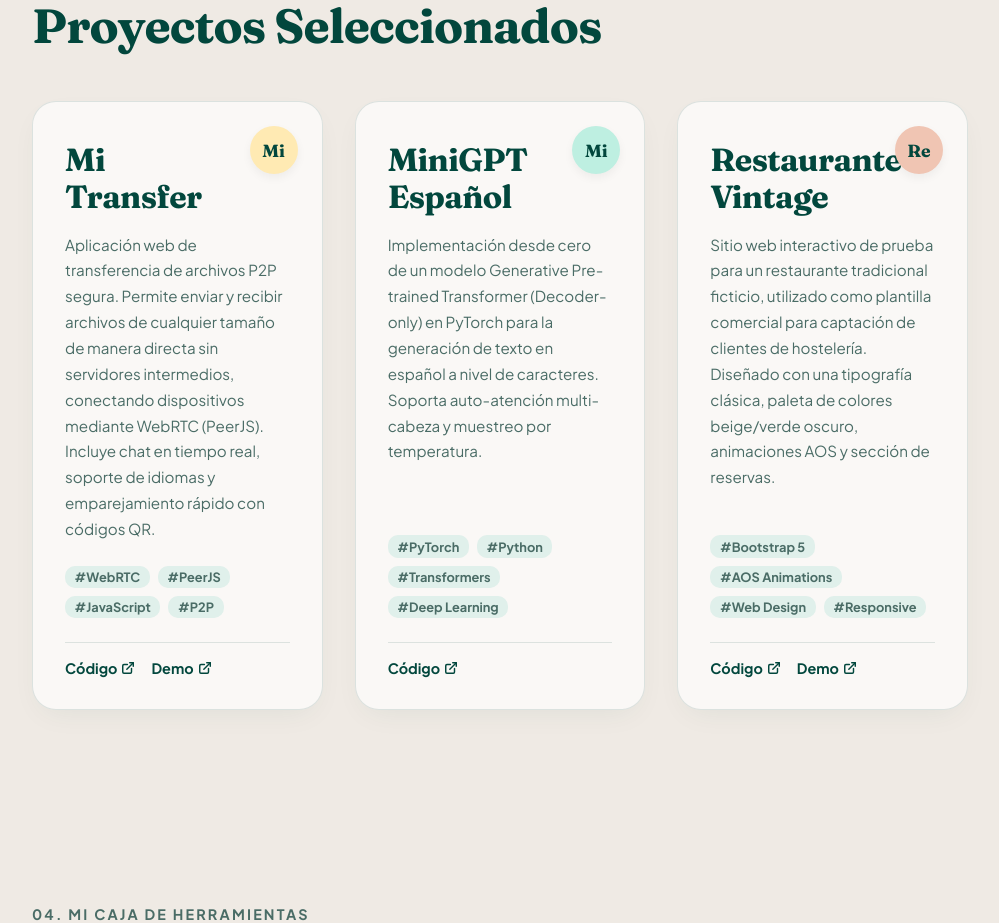
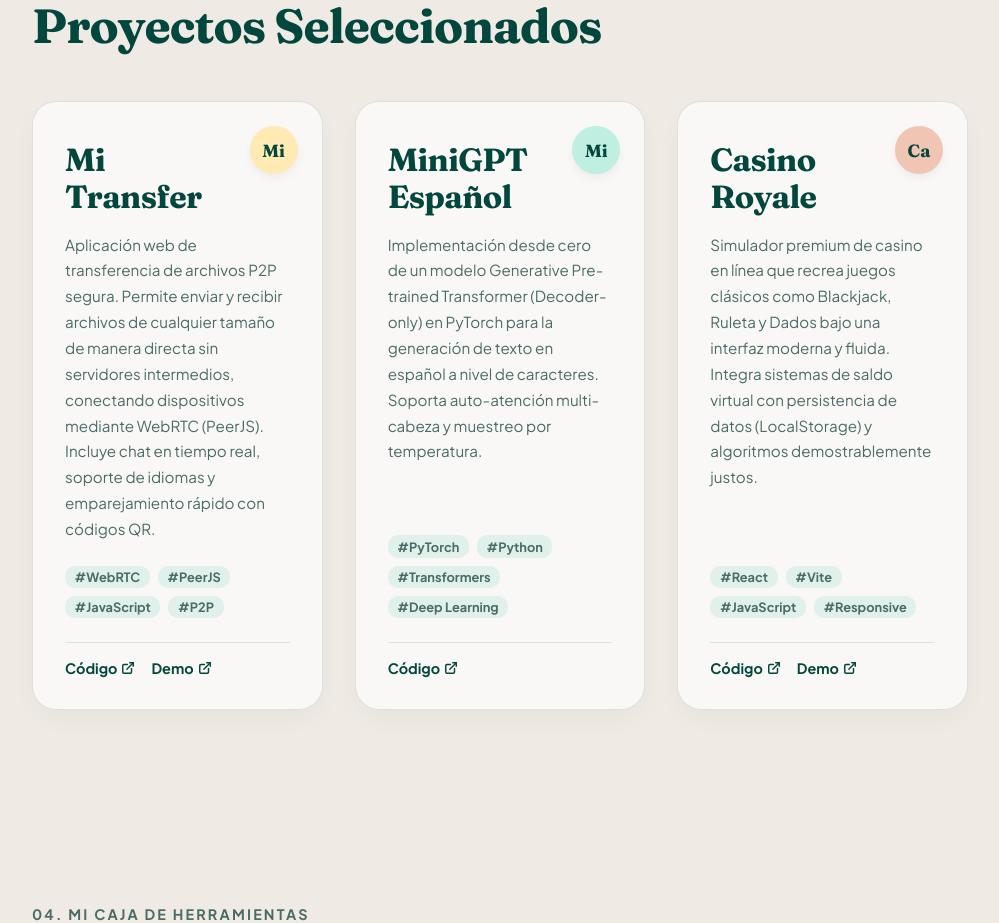
Before and after one commit to 3ds0m/Portafolio, a Next.js app: page / in a window 1280 px wide. Shown: the part 3000-3923 px from the top of the page, without its empty margins (140-1139 px from the left). Built offline with nearby package versions, Linux system fonts and the light colour scheme.

Commit message:
\ Intercambiar Restaurante Vintage por Casino Royale en el portafolio\

```diff
--- a/src/app/page.js
+++ b/src/app/page.js
@@ -115,12 +115,12 @@ export default function Home() {
       demo: "",
     },
     {
-      title: "Restaurante Vintage",
-      description: "Sitio web interactivo de prueba para un restaurante tradicional ficticio, utilizado como plantilla comercial para captación de clientes de hostelería. Diseñado con una tipografía clásica, paleta de colores beige/verde oscuro, animaciones AOS y sección de reservas.",
-      tags: ["Bootstrap 5", "AOS Animations", "Web Design", "Responsive"],
+      title: "Casino Royale",
+      description: "Simulador premium de casino en línea que recrea juegos clásicos como Blackjack, Ruleta y Dados bajo una interfaz moderna y fluida. Integra sistemas de saldo virtual con persistencia de datos (LocalStorage) y algoritmos demostrablemente justos.",
+      tags: ["React", "Vite", "JavaScript", "Responsive"],
       tagColor: "var(--pastel-rust)",
-      github: "https://github.com",
-      demo: "https://restaurantevintage.vercel.app/",
+      github: "https://github.com/3ds0m/CasinoRoyale",
+      demo: "https://k-sino.vercel.app/",
     },
   ];
 
```
